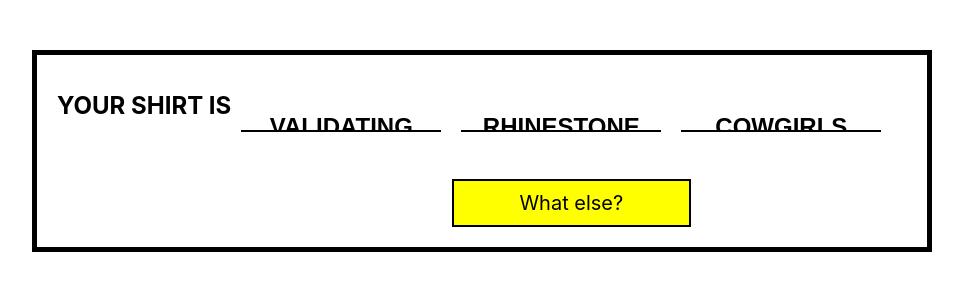
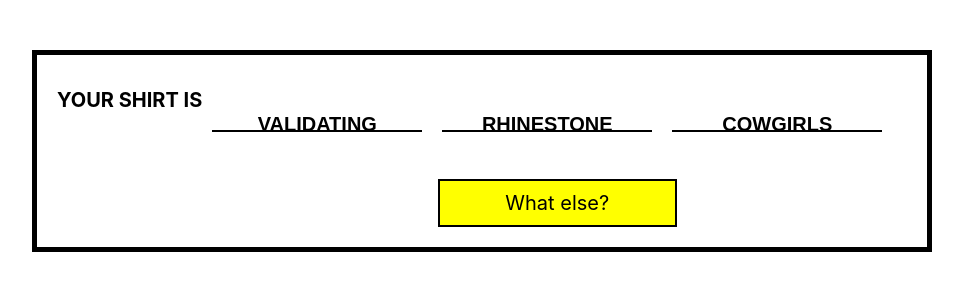
Before and after one commit to adriencyberspace/react-madlib-slot-machine, a React (Create React App) app: page / in a window 1280 px wide. Shown: the top 300 px of the page, without its empty margins (158-1121 px from the left). Built offline with nearby package versions, Linux system fonts and the light colour scheme.

Commit message:
even more words

```diff
--- a/src/App.css
+++ b/src/App.css
@@ -4,7 +4,7 @@
 
 h1 {
   text-transform: uppercase;
-  font-size: 24px;
+  font-size: 20px;
 }
 
 .main-flex {
@@ -24,12 +24,12 @@ h1 {
   position: relative;
   display: inline-block;
   height: 100px;
-  width: 220px;
+  width: 230px;
 }
 
 section {
   position: absolute;
-  width: 200px;
+  width: 210px;
   height: 55px;
   overflow: hidden;
   color: black;
--- a/src/MadlibSlotMachine.js
+++ b/src/MadlibSlotMachine.js
@@ -19,17 +19,26 @@ const MadlibSlotMachine = () => {
     "Softening",
     "Critiquing",
     "Eradicating",
-    "Dividing",
+    "Polarizing",
     "Testing",
-    "Withstanding",
+    "Fueling",
     "Punishing",
-    "Trying",
+    "Softer than",
     "Violating",
     "Cancelling",
     "Embracing",
     "Homogenizing",
     "Politicizing",
-    "Flirting with"
+    "Flirting with",
+    "Available for",
+    "Gayer than",
+    "Romanticizing",
+    "Celebrating",
+    "Dismantling",
+    "Distracting to",
+    "Normalizing",
+    "Weaponizing"
+
     ]
 
     const adjectives = [
@@ -51,15 +60,25 @@ const MadlibSlotMachine = () => {
       "Realtree™",
       "Superstitious",
       "Bicoastal",
-      "Choatic",
+      "Chaotic",
       "Paula Cole's",
       "Fantasy",
-      "TikTok"
+      "TikTok",
+      "Asexual",
+      "Geriatric",
+      "Future",
+      "Closeted",
+      "Internalized",
+      "Heteroromantic",
+      "Art School",
+      "Nonmonogamous"
+
+
     ]
 
     const nouns = [
       "Cowgirls",
-      "Novellas",
+      "Soap Operas",
       "They/Thems",
       "She/Theys",
       "Babies",
@@ -69,17 +88,26 @@ const MadlibSlotMachine = () => {
       "Theories",
       "Hypotheses",
       "Politics",
-      "BMX Bikes",
+      "BMXers",
       "Poetry",
       "Erasure",
       "Music",
-      "Waters",
+      "Water Signs",
       "Boundaries",
       "Dissertations",
       "Rave Kids",
-      "Reiki",
+      "Breathwork",
       "Power Tools",
       "Sports Bras",
+      "Influencers",
+      "Service Tops",
+      "Past Lives",
+      "Normativity",
+      // "Empathy",
+      "Fragility",
+      "Shame",
+      "Sex Positivity",
+      "Nonchalance"
     ]
 
   // to trigger roolling and maintain state
```
